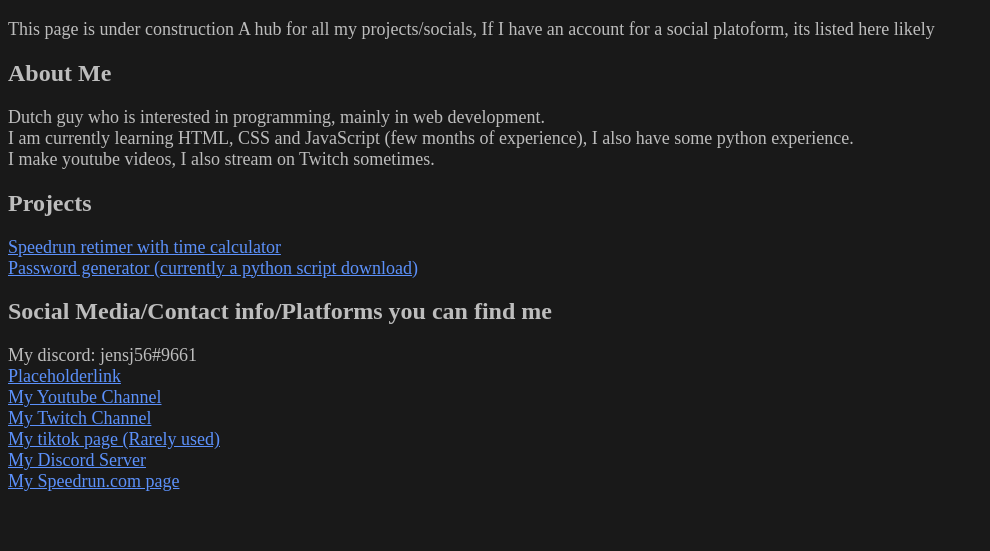
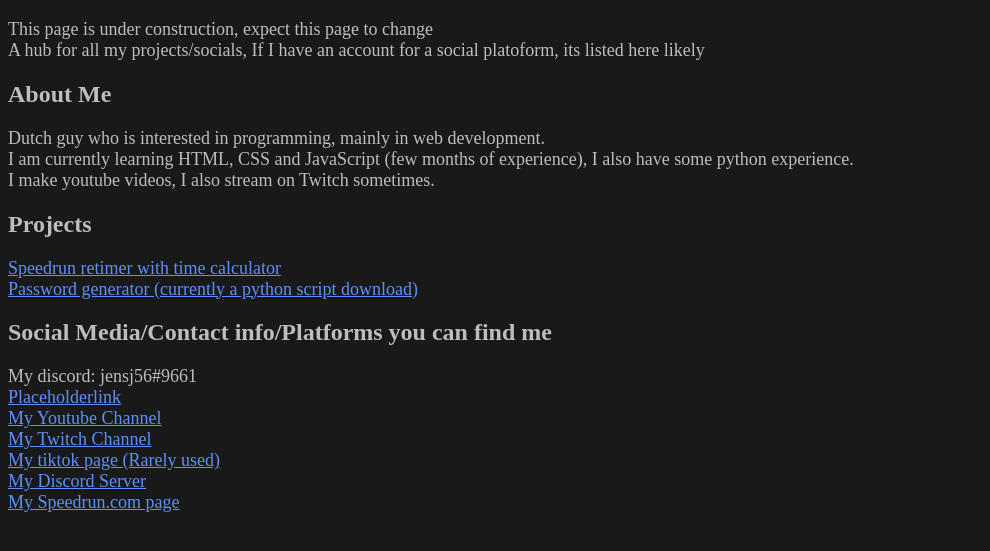
Before and after one commit to jensj56/jensj56, a plain HTML site: page index.html in a window 1280 px wide. Shown: the part 61-612 px from the top of the page, without its empty margins (0-990 px from the left). Drawn offline with Linux system fonts and the light colour scheme.

Commit message:
Add files via upload

```diff
--- a/index.html
+++ b/index.html
@@ -1,9 +1,12 @@
 <!DOCTYPE html>
 <link rel="stylesheet" href="style.css">
 <head class="white-text">
-    <h1>JensJ56's Homepage</h1>
-    <p2>This page is under construction</p2>
-    <p2>A hub for all my projects/socials, If I have an account for a social platoform, its listed here likely</p2>
+    <div class="head">
+       <h1>JensJ56's Homepage</h1>
+        <p2>This page is under construction, expect this page to change</p2><br>
+        <p2>A hub for all my projects/socials, If I have an account for a social platoform, its listed here likely</p2>
+    </div>
+
 </head>
 <body>
     <div class="aboutme">
@@ -12,11 +15,14 @@
         <p2>I am currently learning HTML, CSS and JavaScript (few months of experience), I also have some python experience.</p2><br>
         <p2>I make youtube videos, I also stream on Twitch sometimes.</p2><br>
     </div>
-    <h2>Projects</h2>
-    <a href="https://jensj56.github.io/Retiming-thingy/">Speedrun retimer with time calculator</a><br>
-    <div><a href="https://cdn.discordapp.com/attachments/849926405542117406/1030808064510668842/password_generator.py">Password generator (currently a python script download)</a></div>
+    <div class="projects">
+        <h2>Projects</h2>
+        <a href="https://jensj56.github.io/Retiming-thingy/">Speedrun retimer with time calculator</a><br>
+        <div><a href="https://cdn.discordapp.com/attachments/849926405542117406/1030808064510668842/password_generator.py">Password generator (currently a python script download)</a></div>
+    </div>
+
     <!--Socials below here-->
-    <div>
+    <div class="socials">
          <h2>Social Media/Contact info/Platforms you can find me</h2>
         <p2>My discord: jensj56#9661</p2><br>
         <a href="https:/google.nl/">Placeholderlink</a><br>
```
